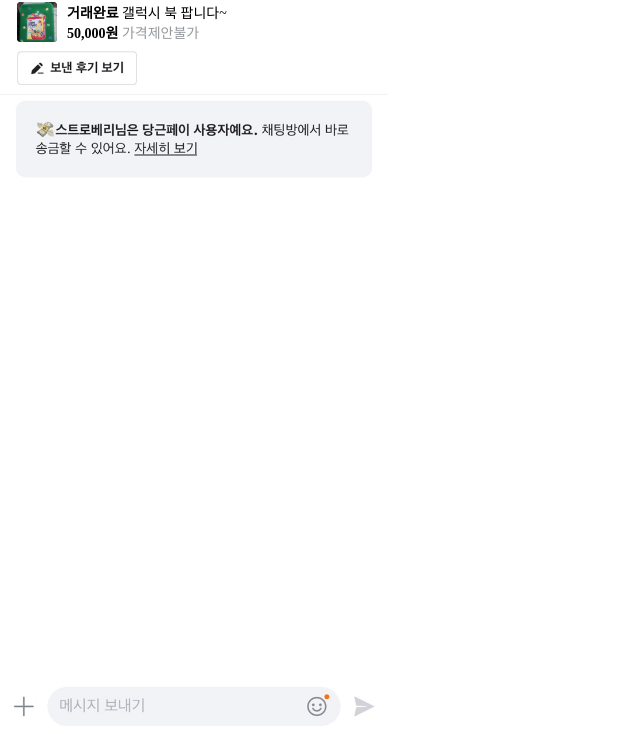
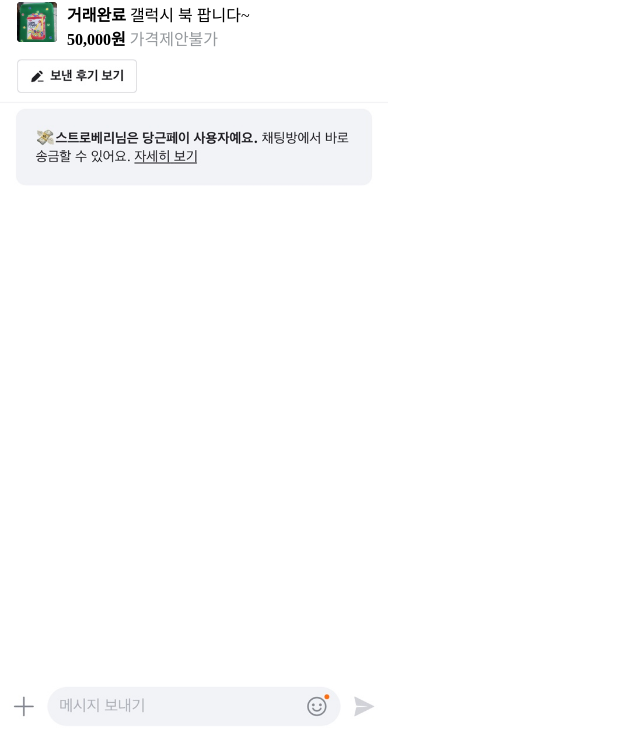
Before and after one commit to SeongJin0724/carrot, a website: page index.html in a window 1280 px wide. Shown: the part 66-800 px from the top of the page, without its empty margins (0-640 px from the left). Drawn offline with Linux system fonts and the light colour scheme; a web font is replaced by a local one.

Commit message:
💄 fontSize

```diff
--- a/style.css
+++ b/style.css
@@ -43,19 +43,18 @@
   display: block;
 }
 .profile .profile_main .profile_txt {
+  font-size: 13pxf;
   display: flex;
   flex-direction: column;
   justify-content: space-between;
 }
 .profile .profile_main .profile_txt .profile_title {
-  font-size: 14px;
   font-weight: bold;
 }
 .profile .profile_main .profile_txt .profile_title span {
   font-weight: 500;
 }
 .profile .profile_main .profile_txt .price {
-  font-size: 14px;
   font-weight: bold;
   color: #000;
 }
```
